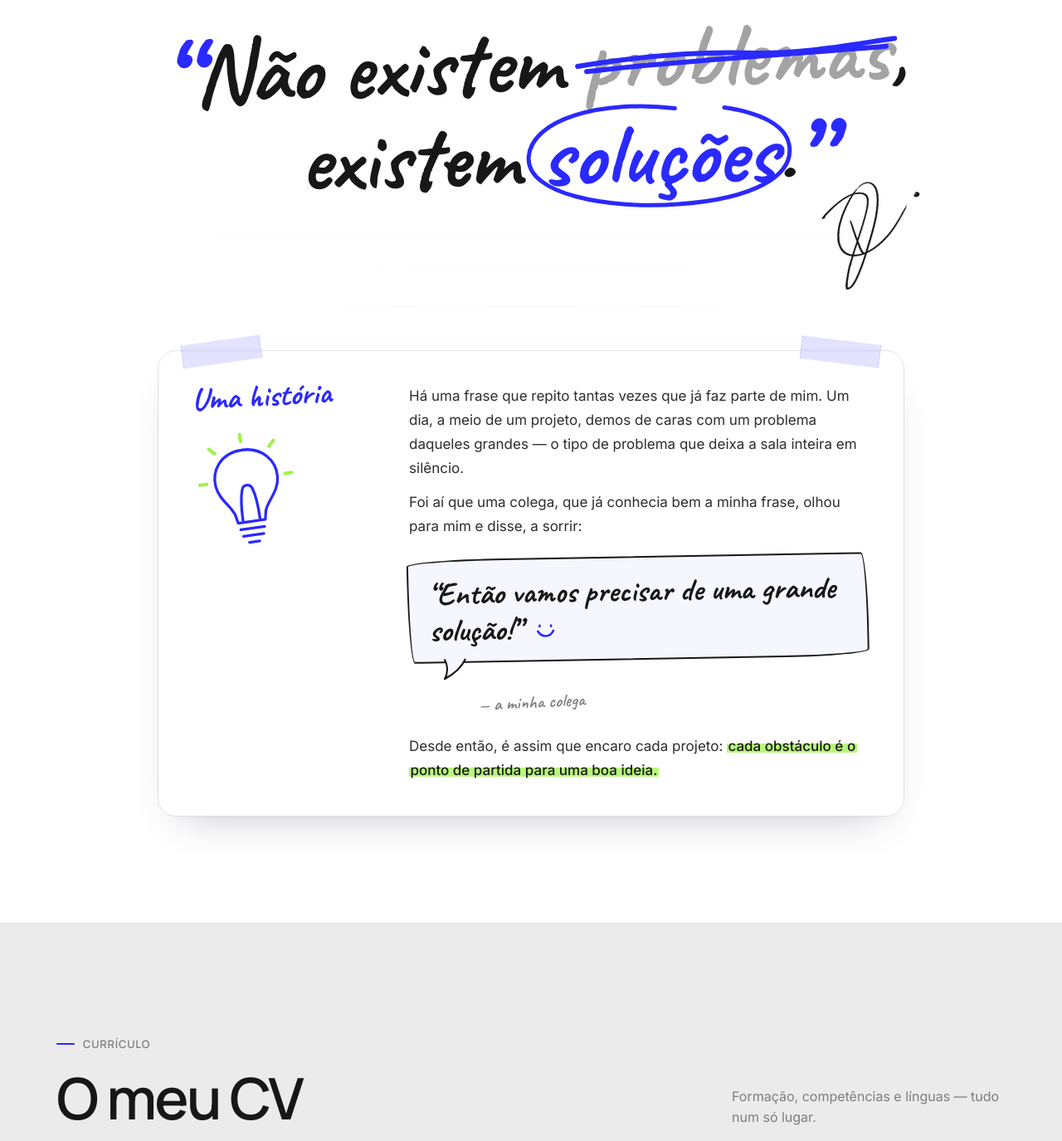
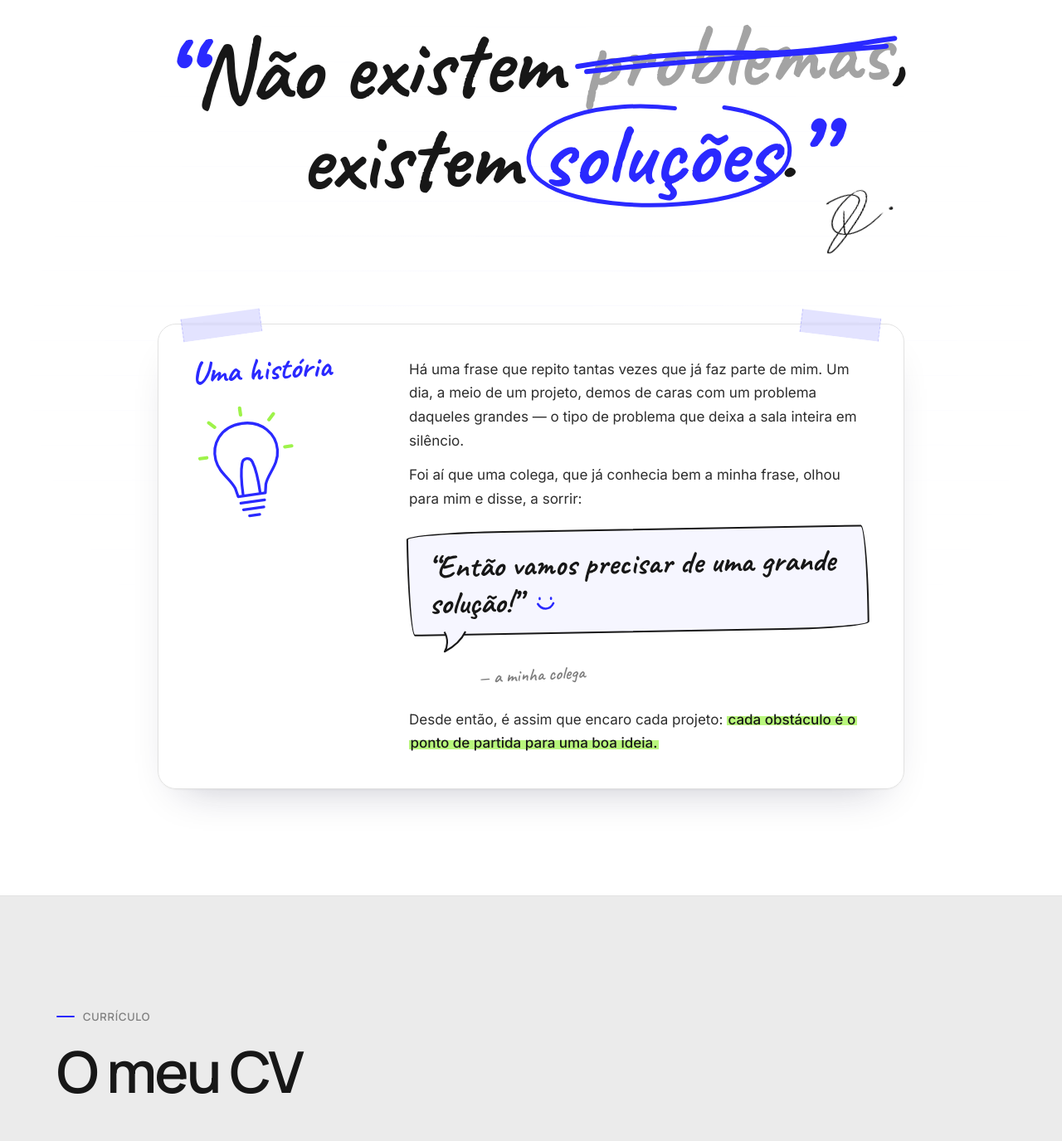
Before and after one commit to Skies333/dinis-cardoso, a plain HTML site: page index.html in a window 1280 px wide. Shown: the part 6048-7423 px from the top of the page at 83% size. Drawn offline with Linux system fonts and the light colour scheme.

Commit message:
Assinatura mais pequena e direita; sem subtítulo no CV
Co-Authored-By: Claude Opus 5.5 <noreply@anthropic.com>
Claude-Session: https://claude.ai/code/session_017ewHNcAXVDPRRYUgJkUYqb

```diff
--- a/assets/css/style.css
+++ b/assets/css/style.css
@@ -1083,3 +1083,5 @@ html{scrollbar-color:rgba(0,0,0,.16) #fff}
 .ms-body > p:first-child::first-letter{float:none;font:inherit;margin:0;color:inherit;line-height:inherit}
 .ms-body mark.hl{padding:0 .08em;background:linear-gradient(rgba(158,243,74,.72),rgba(158,243,74,.72)) no-repeat 0 78%/0% 56%;border-radius:3px}
 .motto-story.in mark.hl{background-size:100% 56%}
+.motto-quote .sign-img{height:clamp(64px,6.6vw,98px);margin:-.15em .2em 0 0;transform:rotate(12deg)}
+@media (max-width:700px){.motto-quote .sign-img{height:58px}}
--- a/index.html
+++ b/index.html
@@ -219,7 +219,6 @@
   <div class="wrap">
     <div class="section-head rv">
       <div><span class="kicker">Currículo</span><h2 id="cv-title">O meu CV</h2></div>
-      <p>Formação, competências e línguas — tudo num só lugar.</p>
     </div>
     <div class="cv-grid">
       <a class="cv-sheet rv" href="assets/img/cv-large.webp" target="_blank" rel="noopener" aria-label="Abrir a imagem do CV completo">
```
Also changed, not shown: en/index.html (+0 -1 lines).
